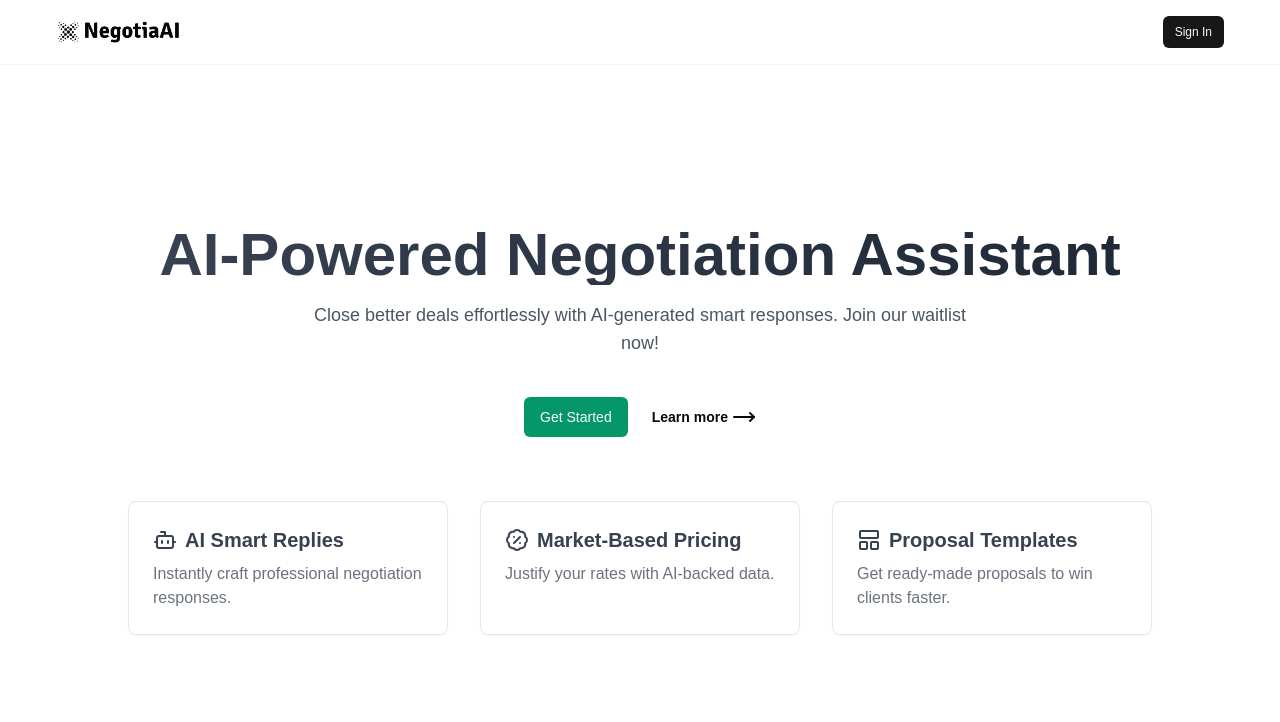
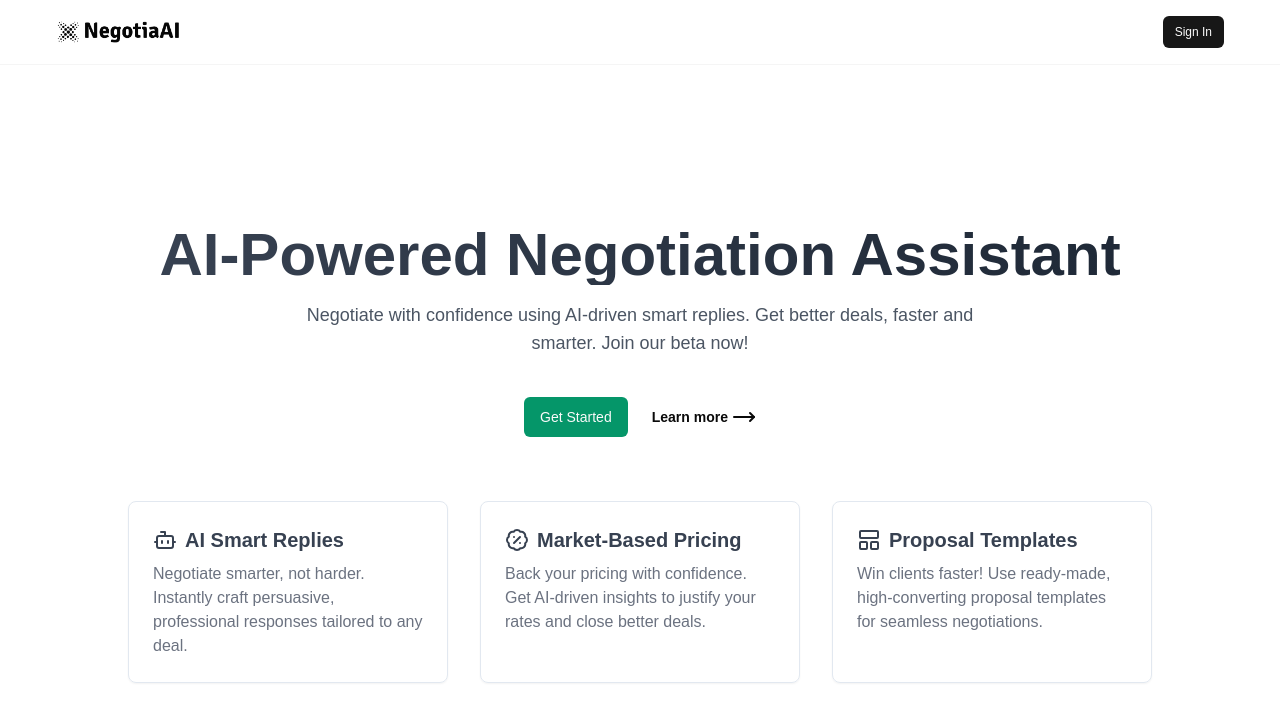
Before and after one commit to devshad7/AI-Powered-Client-Negotiation-Tool, a Next.js app: page / in a window 1280 px wide. Shown: the top 722 px of the page. Built offline with nearby package versions, Linux system fonts and the light colour scheme; no server answers.

Commit message:
[UPDATED] home page details

```diff
--- a/src/components/Home.js
+++ b/src/components/Home.js
@@ -22,7 +22,7 @@ const Home = () => {
                     AI-Powered Negotiation Assistant
                 </motion.h1>
                 <p className="mt-4 text-lg text-gray-600 max-w-2xl">
-                    Close better deals effortlessly with AI-generated smart responses. Join our waitlist now!
+                    Negotiate with confidence using AI-driven smart replies. Get better deals, faster and smarter. Join our beta now!
                 </p>
 
                 <div className="mt-10 flex items-center justify-center gap-x-6">
@@ -38,9 +38,9 @@ const Home = () => {
 
                 {/* Features Section */}
                 <div className="mt-16 grid grid-cols-1 md:grid-cols-3 gap-8 max-w-5xl">
-                    <FeatureCard icon={<Bot />} title="AI Smart Replies" description="Instantly craft professional negotiation responses." />
-                    <FeatureCard icon={<BadgePercent />} title="Market-Based Pricing" description="Justify your rates with AI-backed data." />
-                    <FeatureCard icon={<LayoutPanelTop />} title="Proposal Templates" description="Get ready-made proposals to win clients faster." />
+                    <FeatureCard icon={<Bot />} title="AI Smart Replies" description="Negotiate smarter, not harder. Instantly craft persuasive, professional responses tailored to any deal." />
+                    <FeatureCard icon={<BadgePercent />} title="Market-Based Pricing" description="Back your pricing with confidence. Get AI-driven insights to justify your rates and close better deals." />
+                    <FeatureCard icon={<LayoutPanelTop />} title="Proposal Templates" description="Win clients faster! Use ready-made, high-converting proposal templates for seamless negotiations." />
                 </div>
             </div>
         </>
```
